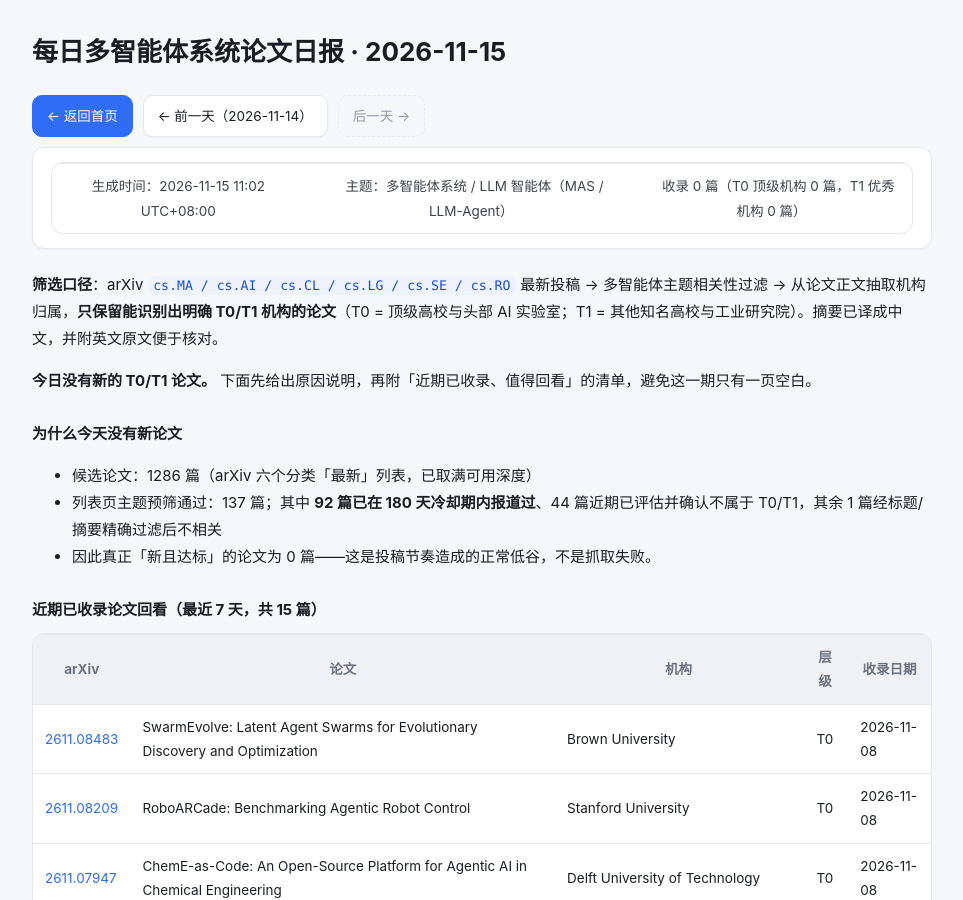
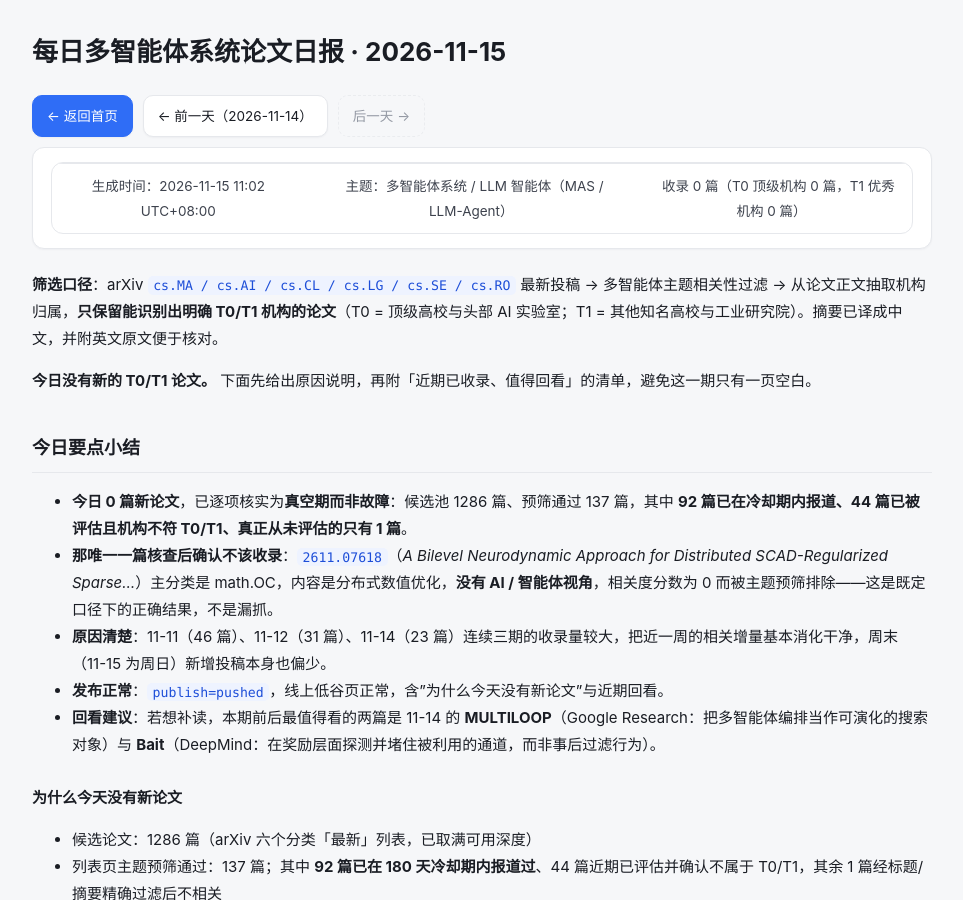
Before and after one commit to isaacveg/mas-daily, a Jekyll site: the page built from daily/2026-11-15.md, in a window 1280 px wide and 900 px high. Shown: the whole window, without its empty margins (158-1121 px from the left). Built offline with Jekyll 4.4.1, drawn with Linux system fonts in a browser that asks for light colours.

Commit message:
report: 更新 2026-11-14 日报

```diff
--- a/daily/2026-11-15.md
+++ b/daily/2026-11-15.md
@@ -13,6 +13,14 @@ permalink: /daily/2026-11-15/
 **筛选口径**：arXiv `cs.MA / cs.AI / cs.CL / cs.LG / cs.SE / cs.RO` 最新投稿 → 多智能体主题相关性过滤 → 从论文正文抽取机构归属，**只保留能识别出明确 T0/T1 机构的论文**（T0 = 顶级高校与头部 AI 实验室；T1 = 其他知名高校与工业研究院）。摘要已译成中文，并附英文原文便于核对。
 
 **今日没有新的 T0/T1 论文。** 下面先给出原因说明，再附「近期已收录、值得回看」的清单，避免这一期只有一页空白。
+
+## 今日要点小结
+
+- **今日 0 篇新论文**，已逐项核实为**真空期而非故障**：候选池 1286 篇、预筛通过 137 篇，其中 **92 篇已在冷却期内报道、44 篇已被评估且机构不符 T0/T1、真正从未评估的只有 1 篇**。
+- **那唯一一篇核查后确认不该收录**：`2611.07618`（*A Bilevel Neurodynamic Approach for Distributed SCAD-Regularized Sparse...*）主分类是 math.OC，内容是分布式数值优化，**没有 AI / 智能体视角**，相关度分数为 0 而被主题预筛排除——这是既定口径下的正确结果，不是漏抓。
+- **原因清楚**：11-11（46 篇）、11-12（31 篇）、11-14（23 篇）连续三期的收录量较大，把近一周的相关增量基本消化干净，周末（11-15 为周日）新增投稿本身也偏少。
+- **发布正常**：`publish=pushed`，线上低谷页正常，含"为什么今天没有新论文"与近期回看。
+- **回看建议**：若想补读，本期前后最值得看的两篇是 11-14 的 **MULTILOOP**（Google Research：把多智能体编排当作可演化的搜索对象）与 **Bait**（DeepMind：在奖励层面探测并堵住被利用的通道，而非事后过滤行为）。
 
 ### 为什么今天没有新论文
 
```
Also changed, not shown: daily/2026-11-14.md (+1 -1 lines).
